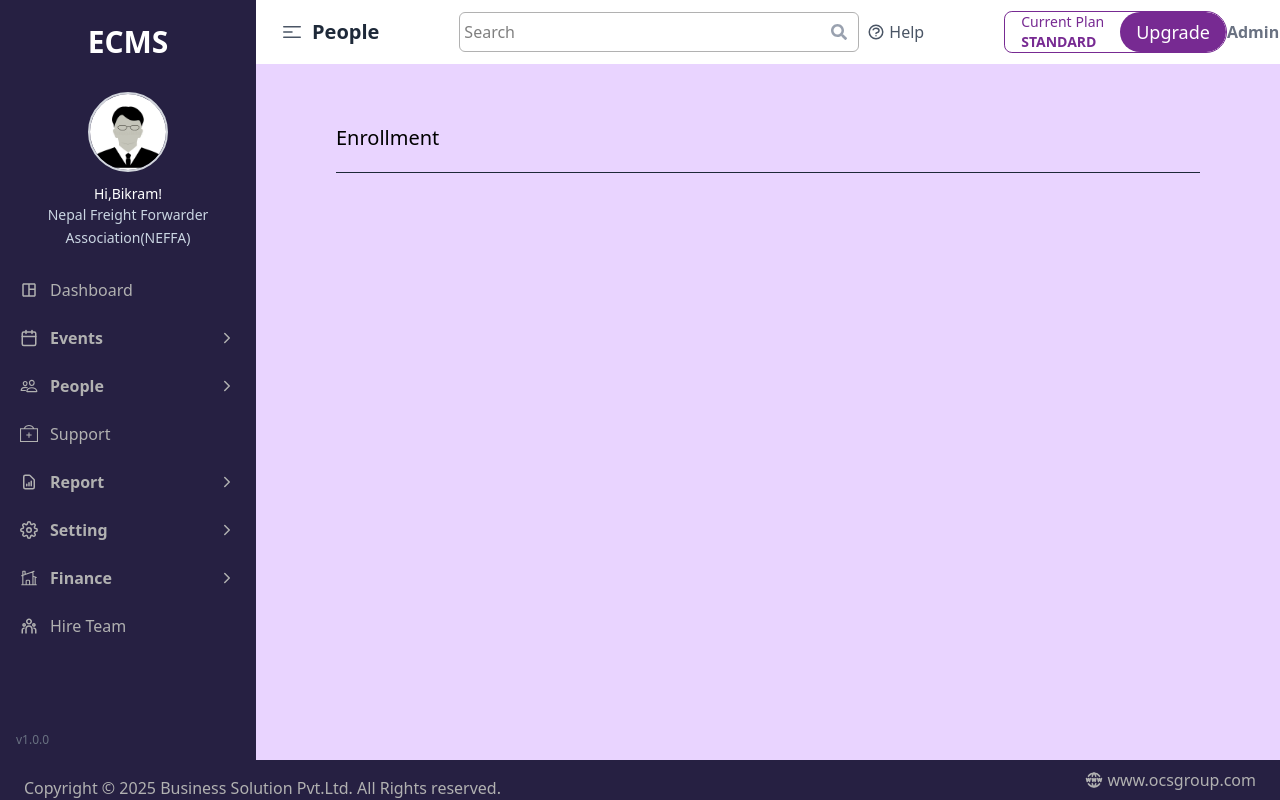
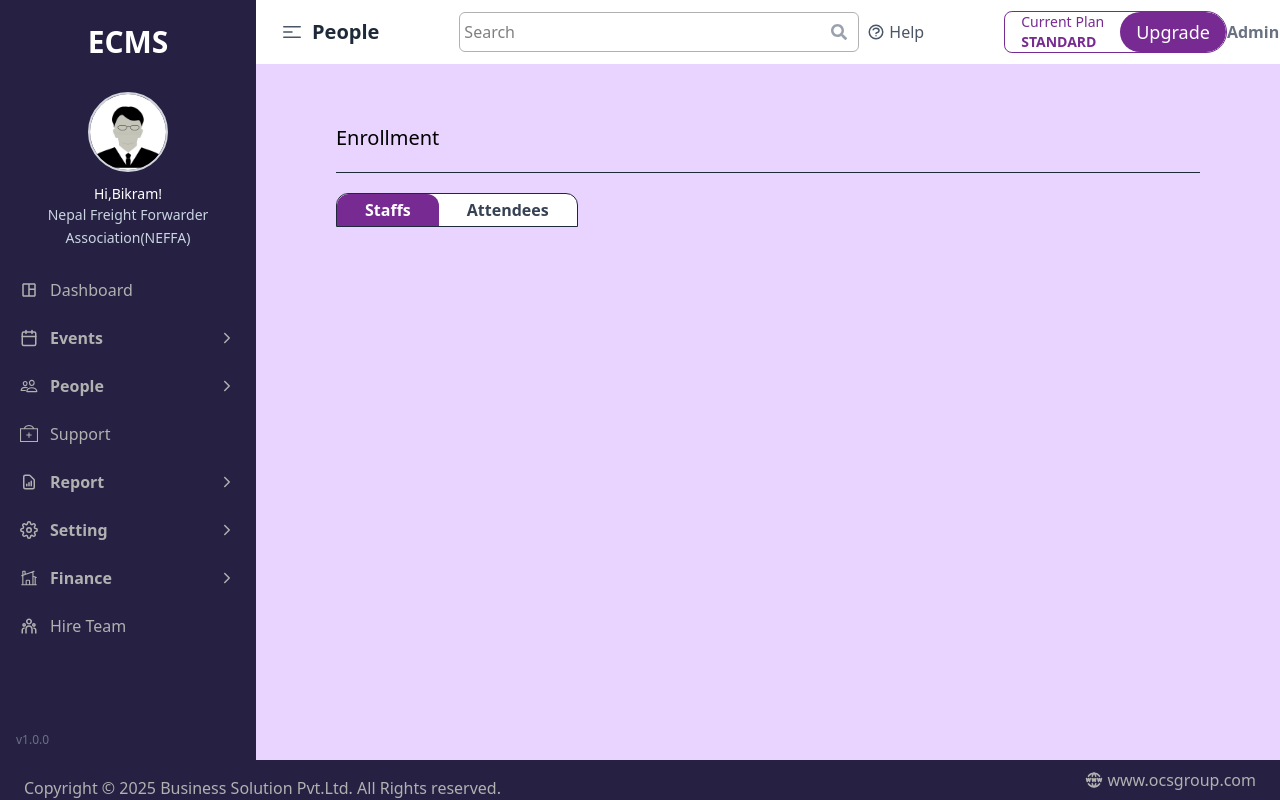
Before and after one commit to koiraladarwin/ecmsadminpage, a React (Vite) app: page /people/enroll in a window 1280 px wide. Built offline with nearby package versions, Linux system fonts and the light colour scheme.

Commit message:
feat:add the filter tab

```diff
--- /dev/null
+++ b/src/features/dashboard/people/components/FilterTab.jsx
@@ -0,0 +1,26 @@
+import React from 'react'
+
+function FilterTab({ filterByTitle1, filterByTitle2, activeTab, setActiveTab }) {
+  return (
+    <div className='w-full'>
+      <div className='flex w-fit bg-white rounded-tl-xl rounded-tr-xl border border-gray-800'>
+        <button
+          className={`px-7 py-1 font-semibold rounded-tl-xl rounded-tr-xl ${activeTab === filterByTitle1 ? 'bg-sidebar-hover text-white' : 'text-gray-700'
+            }`}
+          onClick={() => setActiveTab(filterByTitle1)}
+        >
+          {filterByTitle1}
+        </button>
+        <button
+          className={`px-7 py-1 font-semibold rounded-tl-xl rounded-tr-xl ${activeTab === filterByTitle2 ? 'bg-sidebar-hover text-white' : 'text-gray-700'
+            }`}
+          onClick={() => setActiveTab(filterByTitle2)}
+        >
+          {filterByTitle2}
+        </button>
+      </div>
+    </div>
+  )
+}
+
+export default FilterTab
--- a/src/features/dashboard/people/pages/EnrollPage.jsx
+++ b/src/features/dashboard/people/pages/EnrollPage.jsx
@@ -1,11 +1,15 @@
-import React from 'react'
+import React, { useState } from 'react'
 import PeopleScreenHeader from '../components/PeopleScreenHeader'
+import FilterTab from '../components/FilterTab'
 
 function EnrollPage() {
+  const [activeTab, setActiveTab] = useState('Staffs')
   return (
     <>
       <div className='w-full px-20 '>
         <PeopleScreenHeader title='Enrollment' showForm={false} showBtn={false} />
+        <FilterTab filterByTitle1="Staffs" filterByTitle2="Attendees" activeTab={activeTab} setActiveTab={setActiveTab}
+        />
       </div>
     </>
   )
```
